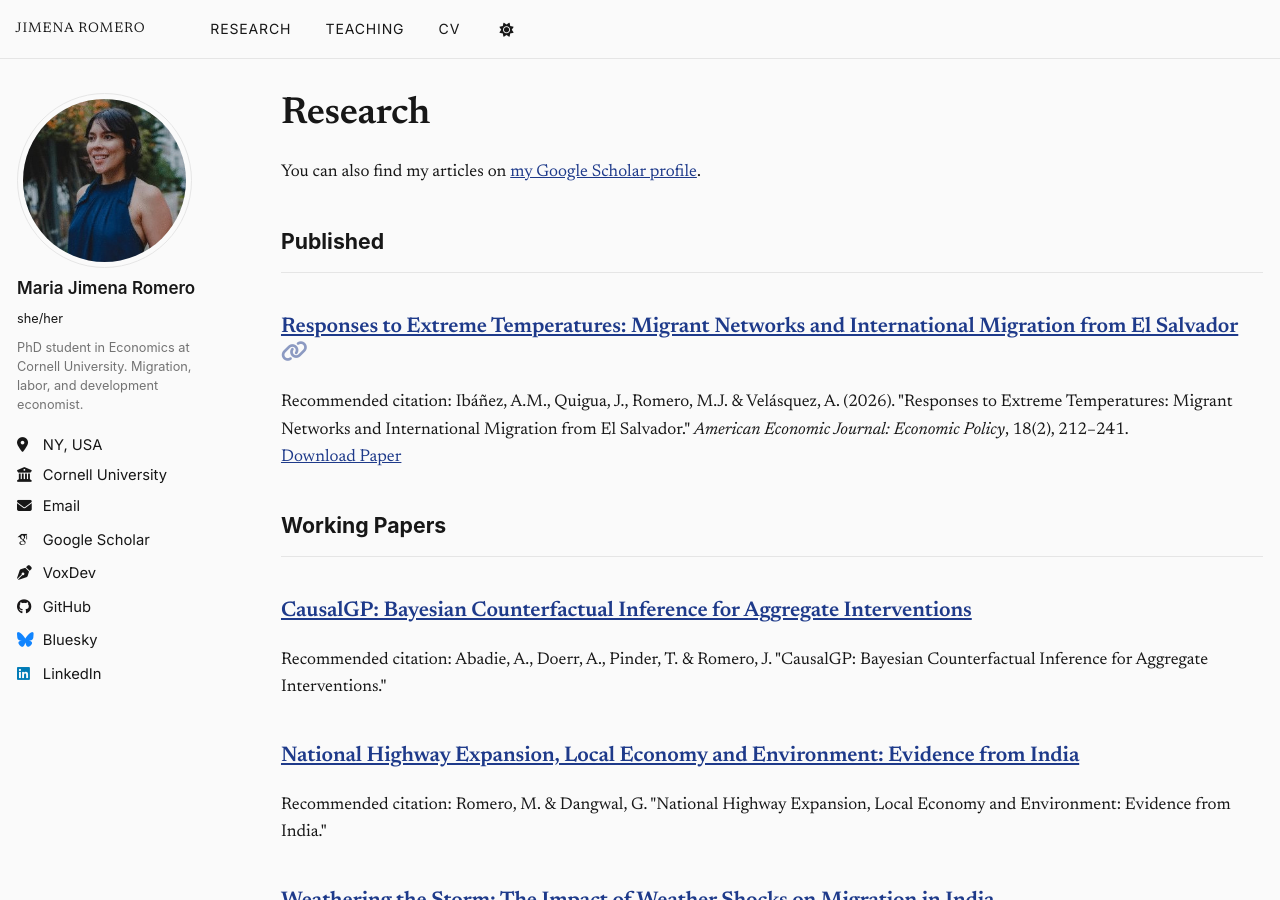
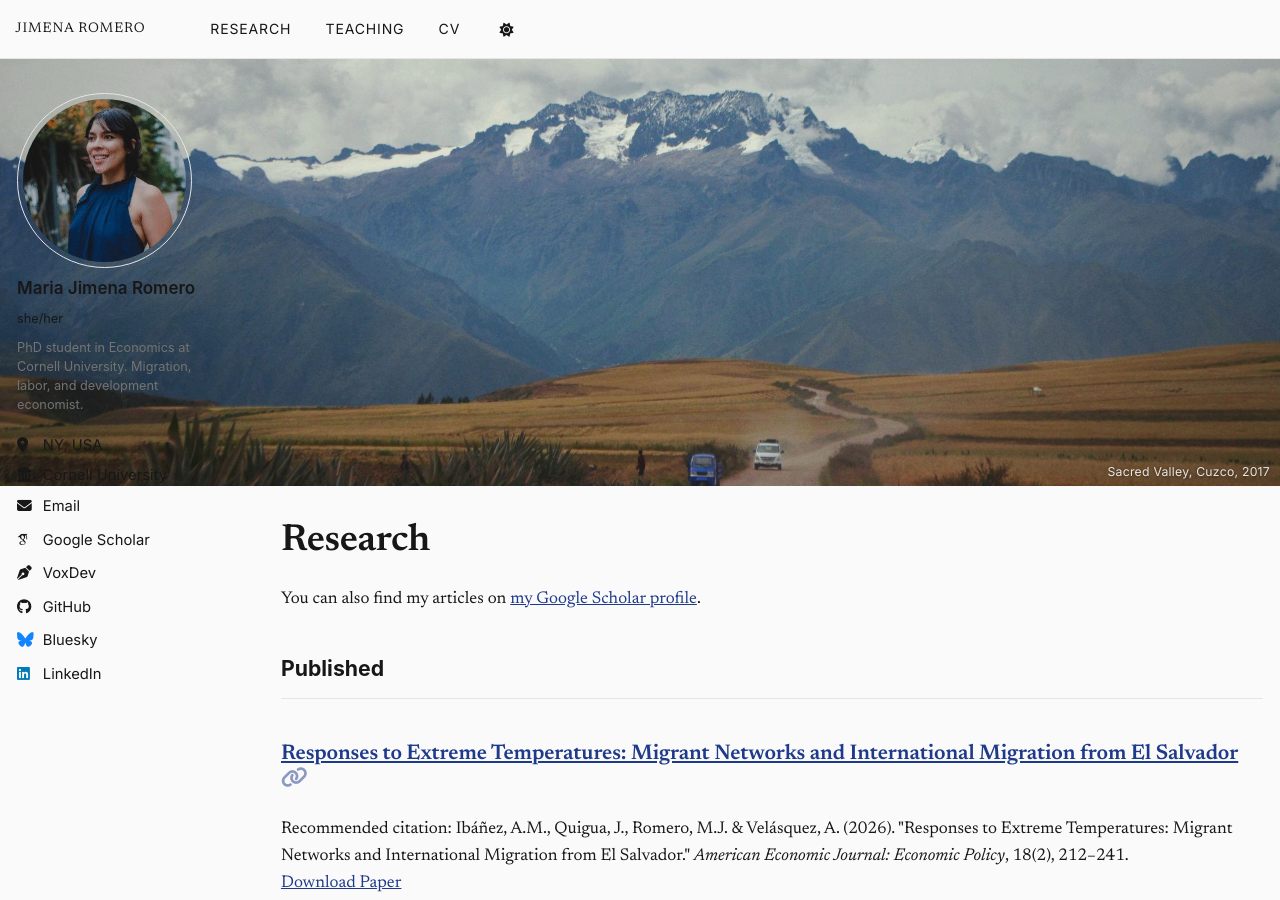
Before and after one commit to jimenarp/jimenarp.github.io, a Jekyll site: the page built from _pages/publications.html, in a window 1280 px wide and 900 px high. Built offline with Jekyll 4.4.1, drawn with Linux system fonts in a browser that asks for light colours; some web fonts are replaced.

Commit message:
Add road photo banner to Research page

```diff
--- a/_pages/publications.html
+++ b/_pages/publications.html
@@ -3,6 +3,9 @@ layout: archive
 title: "Research"
 permalink: /publications/
 author_profile: true
+header:
+  image: "banner-alt-road.jpg"
+  caption: "Sacred Valley, Cuzco, 2017"
 ---
 
 {% if site.author.googlescholar %}
```
